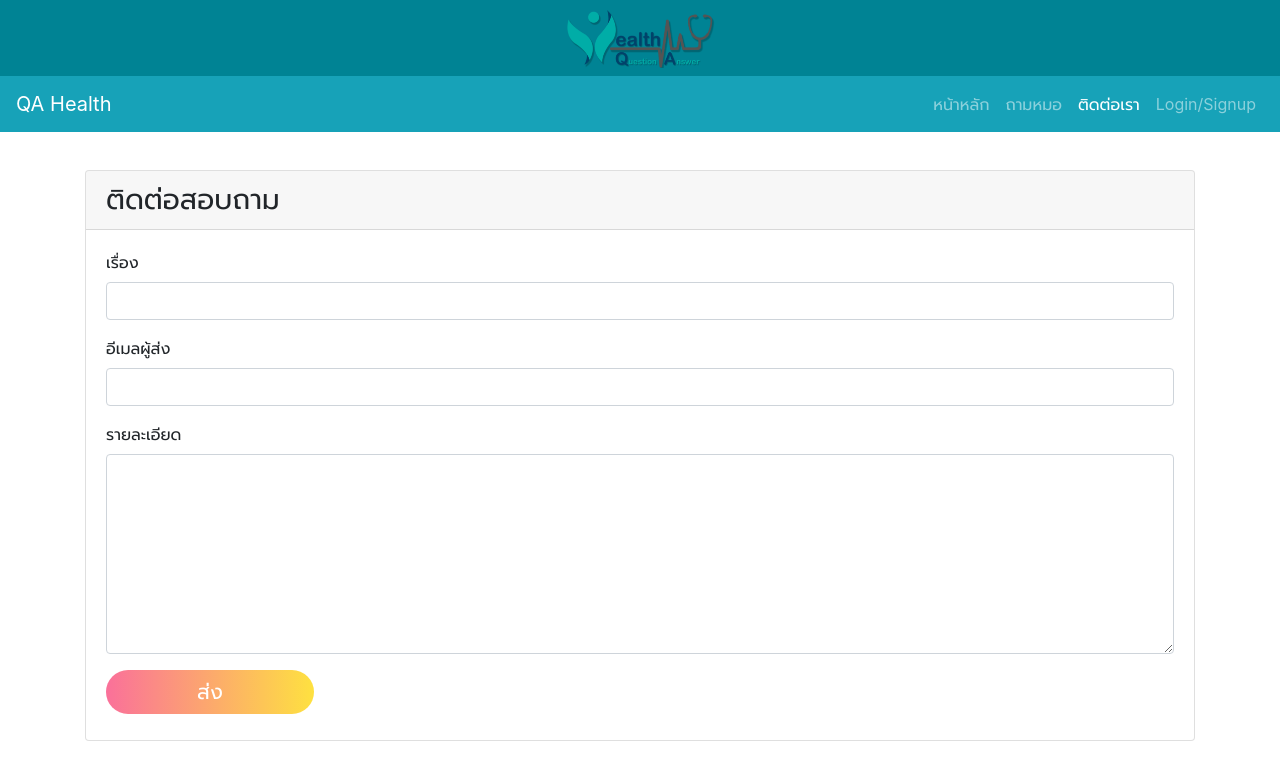
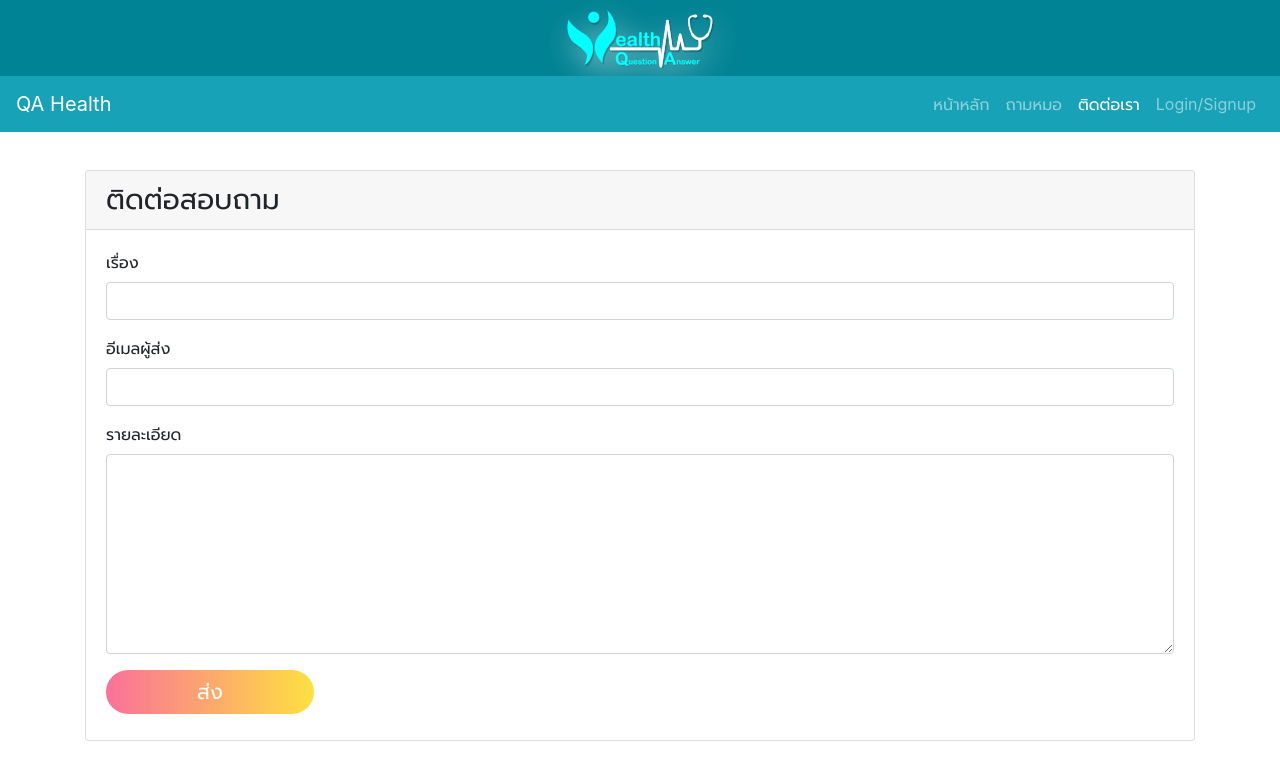
Before and after one commit to Chaloemphisit/QAHealth-ReactJS, a React (Create React App) app: page /contactus in a window 1280 px wide. Shown: the top 780 px of the page. Built offline with nearby package versions, Linux system fonts and the light colour scheme.

Commit message:
fix Header Logo

```diff
--- a/src/containers/App.js
+++ b/src/containers/App.js
@@ -33,6 +33,7 @@ class App extends Component {
       isOpen: !this.state.isOpen
     });
   }
+
   render() {
     return (
       <div>
--- a/src/css/style.css
+++ b/src/css/style.css
@@ -5,7 +5,7 @@ body {
 }
 
 #login-signup-div {
-    width:100%;
+    width: 100%;
     height: 82.5vh;
     background-image: linear-gradient(to bottom, #a8edea 0%, #fed6e3 100%);
 }
@@ -95,6 +95,7 @@ div.background span {
     margin: 0 auto;
     display: table;
 }
+
 .child {
     display: table-cell;
     vertical-align: middle;
@@ -135,7 +136,7 @@ div.button3:hover {
     color: #828282;
 }
 
-div.button3#ask-submit{
+div.button3#ask-submit {
     width: 10em;
     font-size: 1.3em;
 }
@@ -192,6 +193,10 @@ div.button3#ask-submit{
 .top-logo {
     margin: 0 auto;
     color: #FFFFFF;
+    -webkit-filter:brightness(1000%);
+    filter: brightness(1000%) drop-shadow(5px 10px 15px rgba(255,255,255,0.6));
+    /* filter: drop-shadow(8px 8px 10px gray); */
+    /* filter: contrast(1000%); */
 }
 
 /*  */
```
Also changed, not shown: 1 other file (tests, documents, lock files or other folders).
